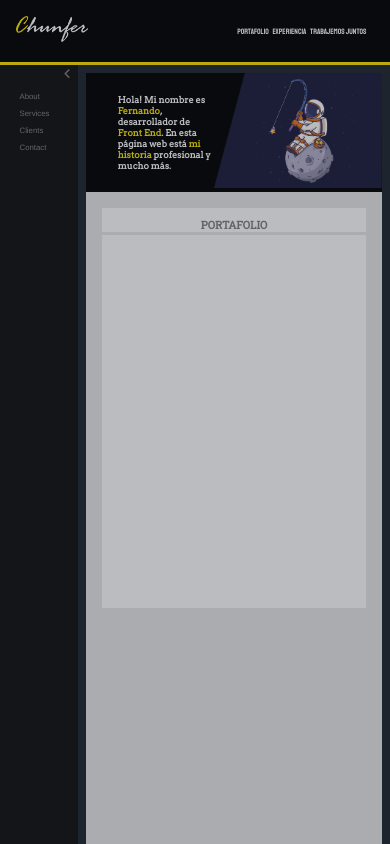
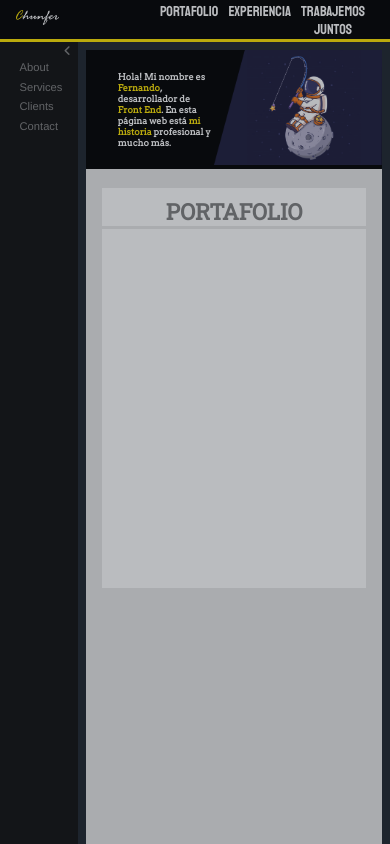
Before and after one commit to chunfer/chunfer.github.io, a plain HTML site: page index.html in a window 390 px wide. Both pictures are taken after a click on the link 1 px from the left and 74 px from the top of the page. Shown: the top 844 px of the page. Drawn offline with Linux system fonts and the light colour scheme.

Commit message:
Actualizacion de responsive 2

```diff
--- a/index.html
+++ b/index.html
@@ -9,6 +9,7 @@
   <link rel="stylesheet" type="text/css" href="style.css" />
   <link rel="shortcut icon" href="images/icon-Techworks.png" type="image/png">
   <script src="scripts.js"></script>
+  <script src="scroll-script.js"></script>
   <script src='https://kit.fontawesome.com/a076d05399.js'></script>
 </head>
 <body>
--- a/style.css
+++ b/style.css
@@ -14,7 +14,7 @@ body {
 }
 
 header{
-	max-height: 100px;
+	max-height: 10vw;
 	background-color:black;
 	border-bottom: rgb(255, 230, 0) solid 1vw;
 	display: flex;
@@ -49,6 +49,7 @@ header{
 	color: white;
 	font-family: 'Staatliches', cursive;
 	font-size: 2vw;
+	text-align:center;
 	display: flex;
 	height: inherit;
 	text-decoration: none;
@@ -62,7 +63,6 @@ header{
 .sidenav {
 	height: 100%;
 	width: 5vw;
-	z-index: 1;
 	position: fixed;
 	float: left;
 	left: 0;
@@ -165,7 +165,9 @@ header{
 
 }
 
-@media screen and (max-height: 450px) {
+@media screen and (max-width: 600px) {
 	.sidenav {padding-top: 15px;}
-	.sidenav a {font-size: 18px;}
+	.sidenav a {font-size: 0.7rem;}
+	#header-nav a{font-size: 0.9rem; margin: 5px;}
+	.info-sections h2{font-size: 1.4rem;}
 }
```
